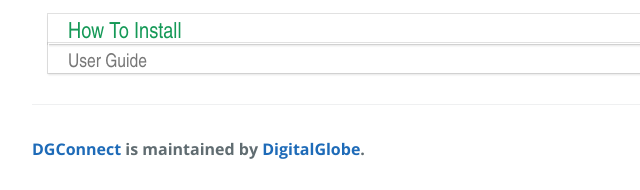
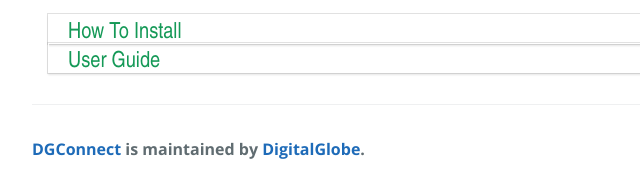
Before and after one commit to eong93/QGIS_DataAlertPlugin, a plain HTML site: page index.html in a window 1280 px wide. Shown: the part 1080-1270 px from the top of the page, 192-832 px from the left. Drawn offline with nearby package versions, Linux system fonts and the light colour scheme.

Commit message:
Update index.html

```diff
--- a/index.html
+++ b/index.html
@@ -69,7 +69,7 @@ How to install</h3>
 	</div>
 	<div>
 		<input id="ac-2" name="accordion-1" type="checkbox" />
-		<label for="ac-2">User Guide</label>
+		<label for="ac-2"><h3>User Guide</h3></label>
 		<article class="ac-small">
 			<p>
 				<ol type="1">
```
